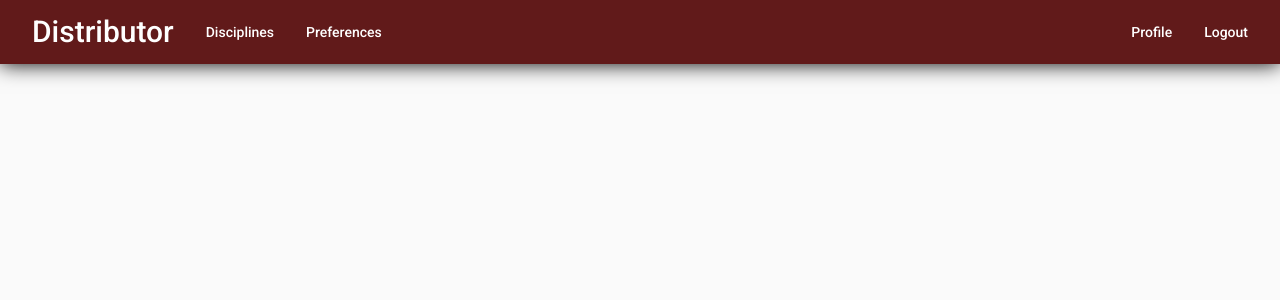
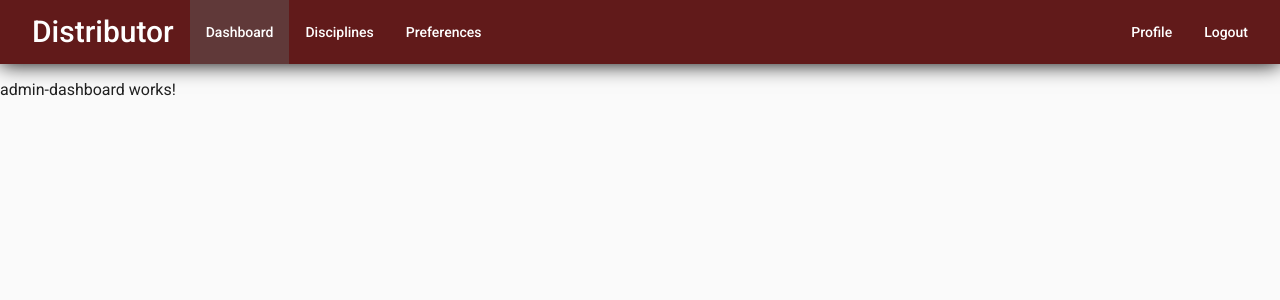
Before and after one commit to MarianFrancescu/Distributor-CLient, an Angular app: page /dashboard in a window 1280 px wide. Before the commit this address led to /. Shown: the top 300 px of the page. Built offline with nearby package versions, Linux system fonts and the light colour scheme; sample sign-in values are in the browser's storage.

Commit message:
Added basic template for admin dashboard component

```diff
--- /dev/null
+++ b/src/app/admin-dashboard/admin-dashboard.component.html
@@ -0,0 +1 @@
+<p>admin-dashboard works!</p>
--- /dev/null
+++ b/src/app/admin-dashboard/admin-dashboard.component.ts
@@ -0,0 +1,15 @@
+import { Component, OnInit } from '@angular/core';
+
+@Component({
+  selector: 'app-admin-dashboard',
+  templateUrl: './admin-dashboard.component.html',
+  styleUrls: ['./admin-dashboard.component.scss']
+})
+export class AdminDashboardComponent implements OnInit {
+
+  constructor() { }
+
+  ngOnInit(): void {
+  }
+
+}
--- a/src/app/navbar/navbar.component.html
+++ b/src/app/navbar/navbar.component.html
@@ -6,6 +6,7 @@
 
   <div class="bank">
     <div fxShow="true" fxHide.lt-md="true" class="menu-items">
+      <a mat-button *ngIf="getUserState()" [routerLink]="['/dashboard']" class="menu-item" routerLinkActive="active">Dashboard</a>
       <a mat-button *ngIf="getUserState()" [routerLink]="['/disciplines']" class="menu-item" routerLinkActive="active">Disciplines</a>
       <a mat-button *ngIf="getUserState()" [routerLink]="['/preferences']" class="menu-item" routerLinkActive="active">Preferences</a>
     </div>
@@ -31,6 +32,7 @@
 
   <mat-sidenav color="primary" #sidenav fxLayout="column" mode="over"  opened="false" fxHide.gt-sm="true">
     <mat-nav-list>
+      <a mat-button *ngIf="getUserState()" [routerLink]="['/dashboard']" (click)="sidenav.close()">Dashboard</a>
       <a mat-button *ngIf="getUserState()" [routerLink]="['/disciplines']" (click)="sidenav.close()">Disciplines</a>
       <a mat-button *ngIf="getUserState()" [routerLink]="['/preferences']" (click)="sidenav.close()">Preferences</a>
       <a mat-button *ngIf="getUserState()" [routerLink]="['/profile']" (click)="sidenav.close()">Profile</a>
```
Also changed, not shown: src/app/app.module.ts (+5 -2 lines), src/app/admin-dashboard/admin-dashboard.component.scss (added), 1 other file (tests, documents, lock files or other folders).
